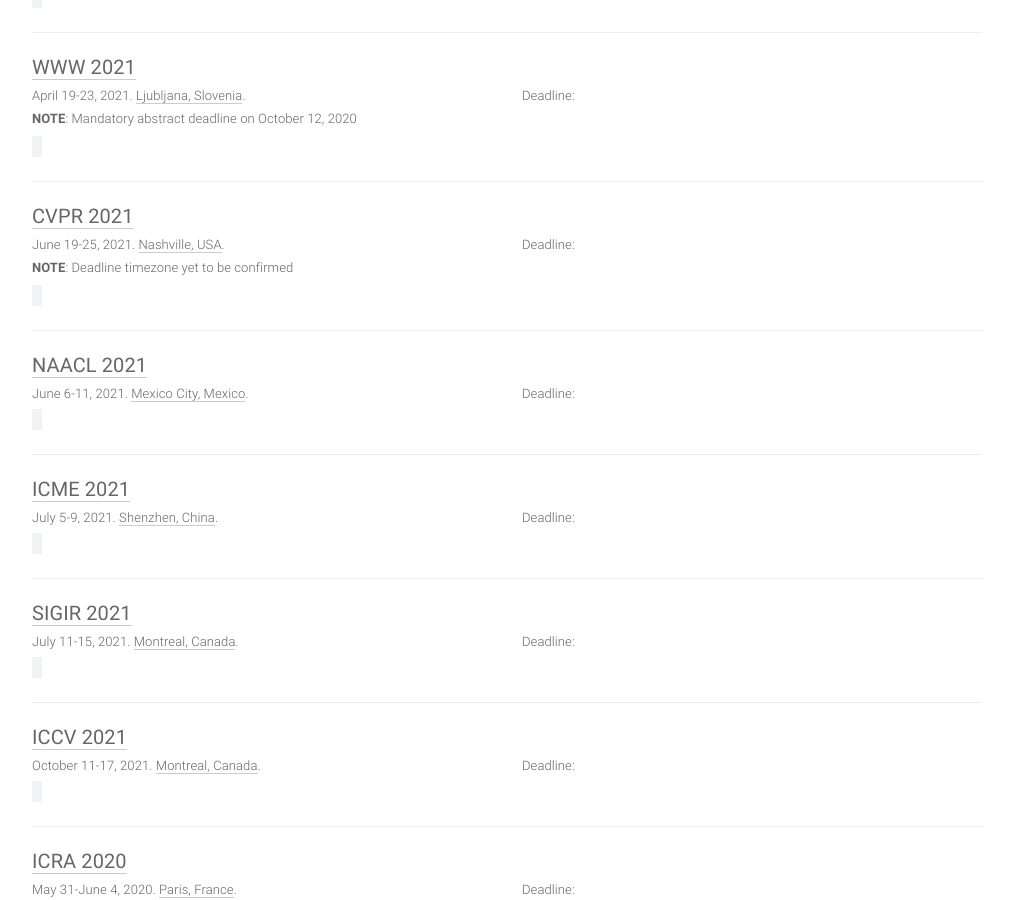
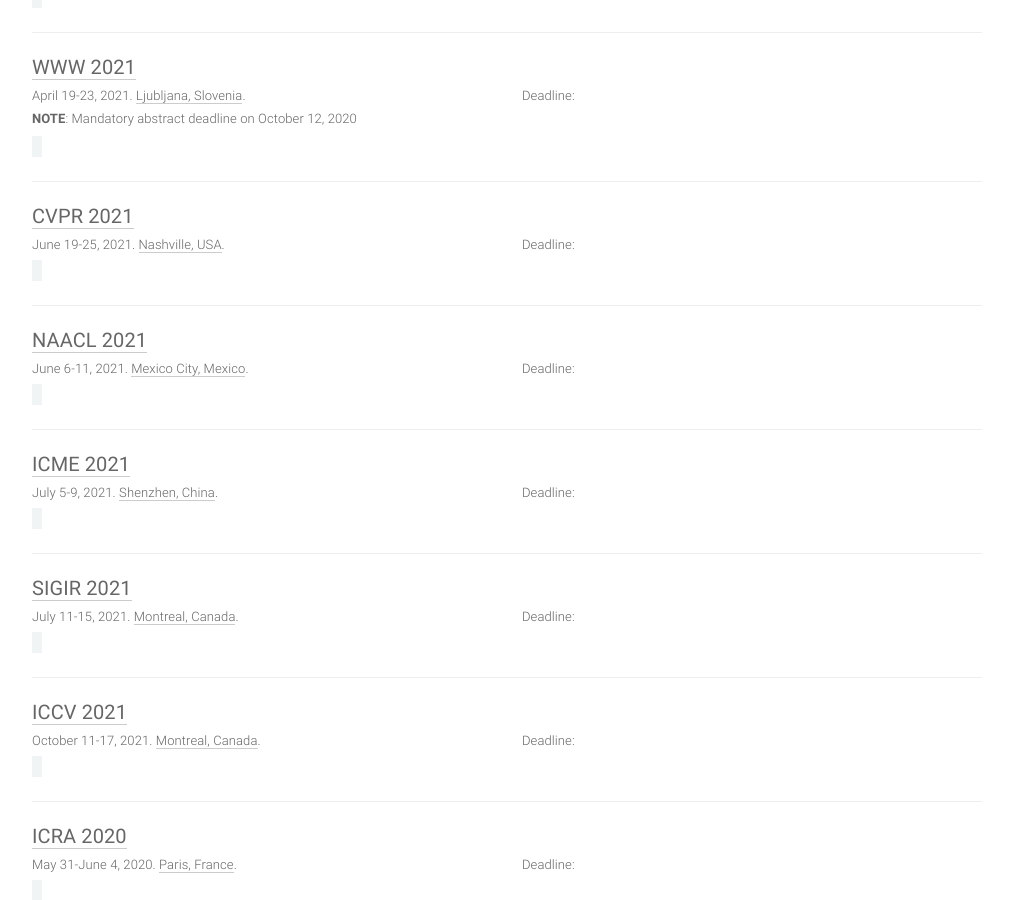
Before and after one commit to paperswithcode/ai-deadlines, a Jekyll site: the page built from index.html, in a window 1280 px wide and 900 px high, scrolled down 1155 px. Shown: the whole window, without its empty margins (133-1146 px from the left). Built offline with Jekyll 4.4.1, drawn with Linux system fonts in a browser that asks for light colours; comment, search, counter and statistics services are not loaded.

Commit message:
Remove CVPR timezone uncertainty note (#300)
CVPR timezone is specified as Pacific on http://cvpr2021.thecvf.com/node/36, so the note is no longer required.

```diff
--- a/_data/conferences.yml
+++ b/_data/conferences.yml
@@ -107,7 +107,6 @@
   date: June 19-25, 2021
   place: Nashville, USA
   sub: CV
-  note: '<b>NOTE</b>: Deadline timezone yet to be confirmed'
 
 - title: NAACL
   hindex: 90
```
